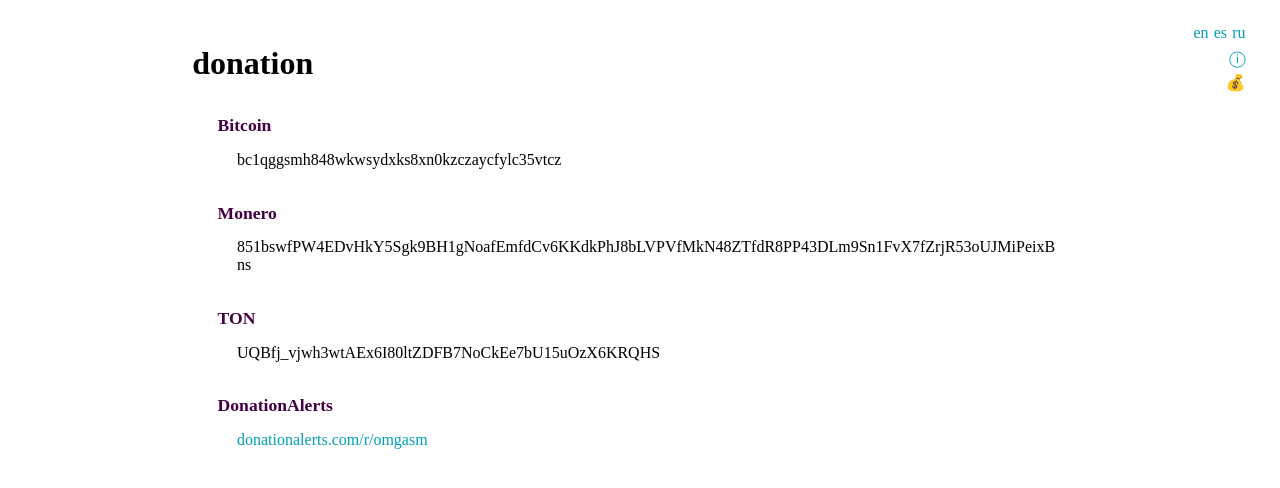
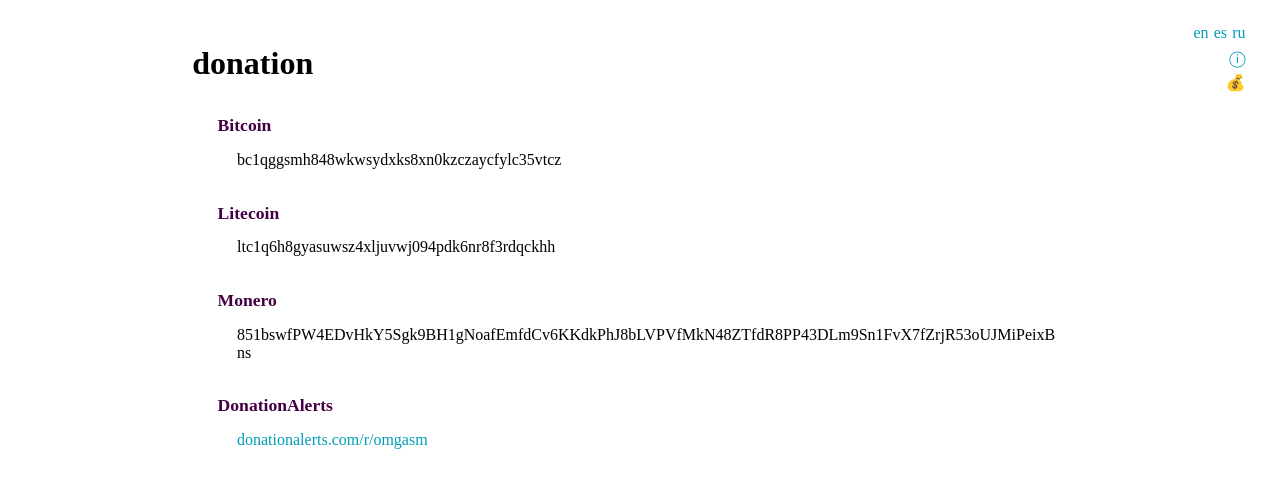
Before and after one commit to slr/slr.github.io, a Jekyll site: the page built from donation.html, in a window 1280 px wide. Shown: the top 488 px of the page. Built offline with Jekyll 4.4.1, drawn with Linux system fonts in a browser that asks for light colours.

Commit message:
edit donation page

```diff
--- a/donation.html
+++ b/donation.html
@@ -17,12 +17,12 @@
 <div>bc1qggsmh848wkwsydxks8xn0kzczaycfylc35vtcz</div>
 </li>
 <li>
+<h2>Litecoin</h2>
+<div>ltc1q6h8gyasuwsz4xljuvwj094pdk6nr8f3rdqckhh</div>
+</li>
+<li>
 <h2>Monero</h2>
 <div>851bswfPW4EDvHkY5Sgk9BH1gNoafEmfdCv6KKdkPhJ8bLVPVfMkN48ZTfdR8PP43DLm9Sn1FvX7fZrjR53oUJMiPeixBns</div>
-</li>
-<li>
-<h2>TON</h2>
-<div>UQBfj_vjwh3wtAEx6I80ltZDFB7NoCkEe7bU15uOzX6KRQHS</div>
 </li>
 <li>
 <h2>DonationAlerts</h2>
```
